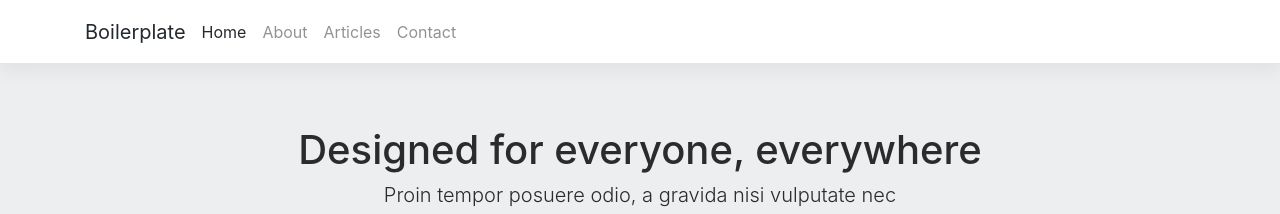
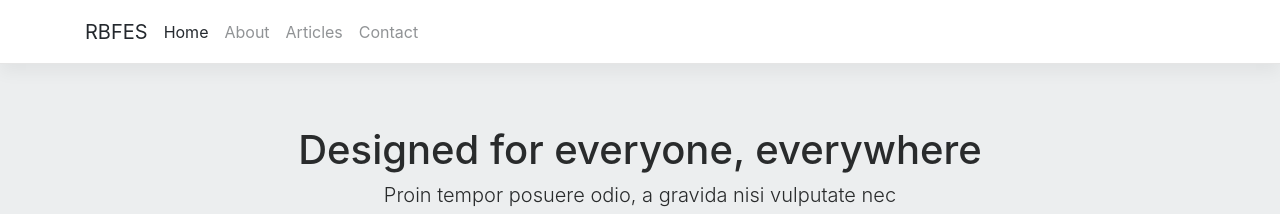
Before and after one commit to krussll/etsysimplicity, a Jekyll site: the page built from index.md, in a window 1280 px wide. Shown: the top 214 px of the page. Built offline with Jekyll 4.4.1, drawn with Linux system fonts in a browser that asks for light colours; a script that is not in the unit is left out.

Commit message:
Update _config.yml

```diff
--- a/_config.yml
+++ b/_config.yml
@@ -1,6 +1,6 @@
 theme: jekyll-theme-minimal
 permalink: pretty
-name: Boilerplate
+name: RBFES
 url: https://rbfes.org/
 
 nav-background: #B40604
```
